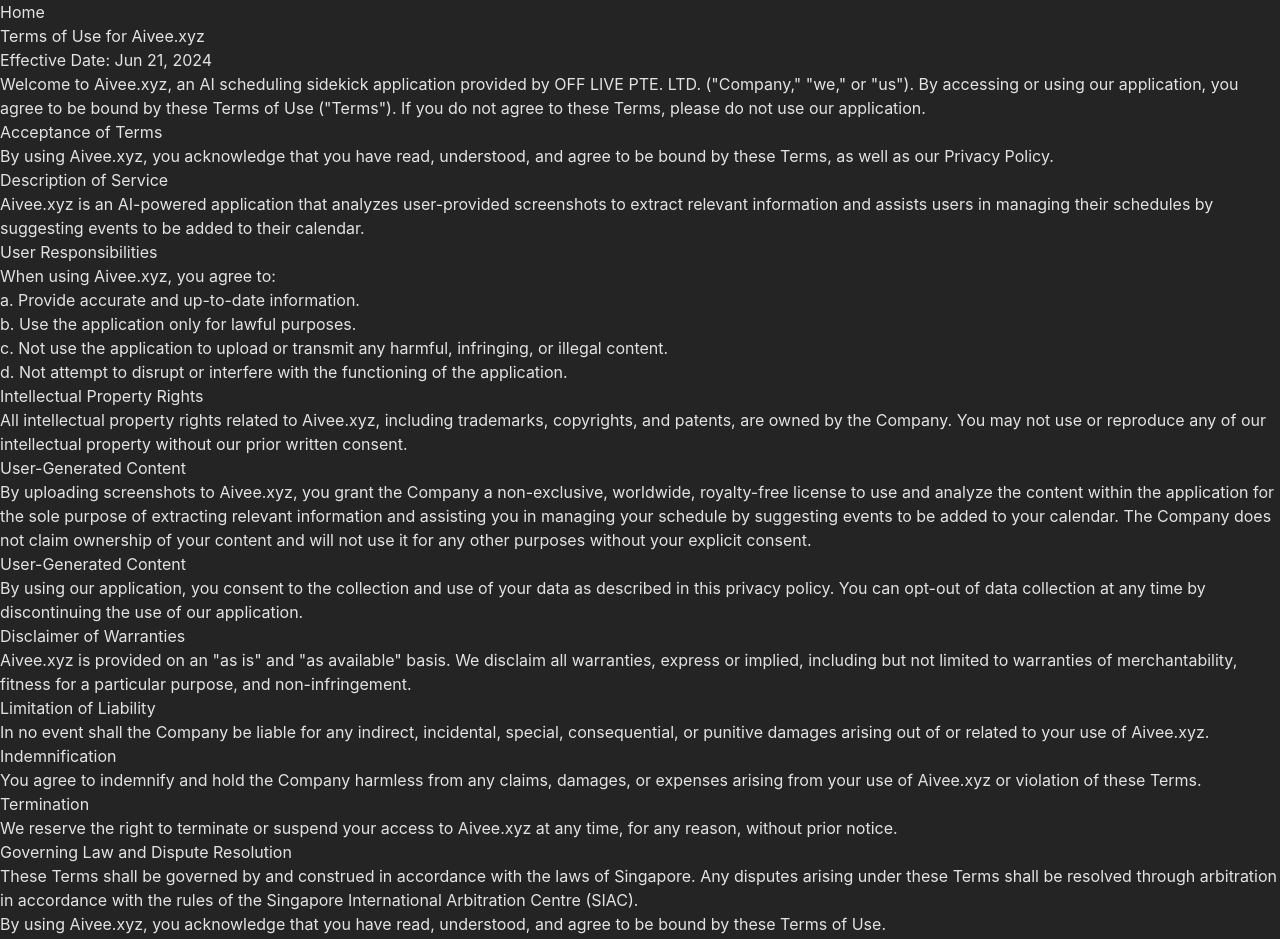
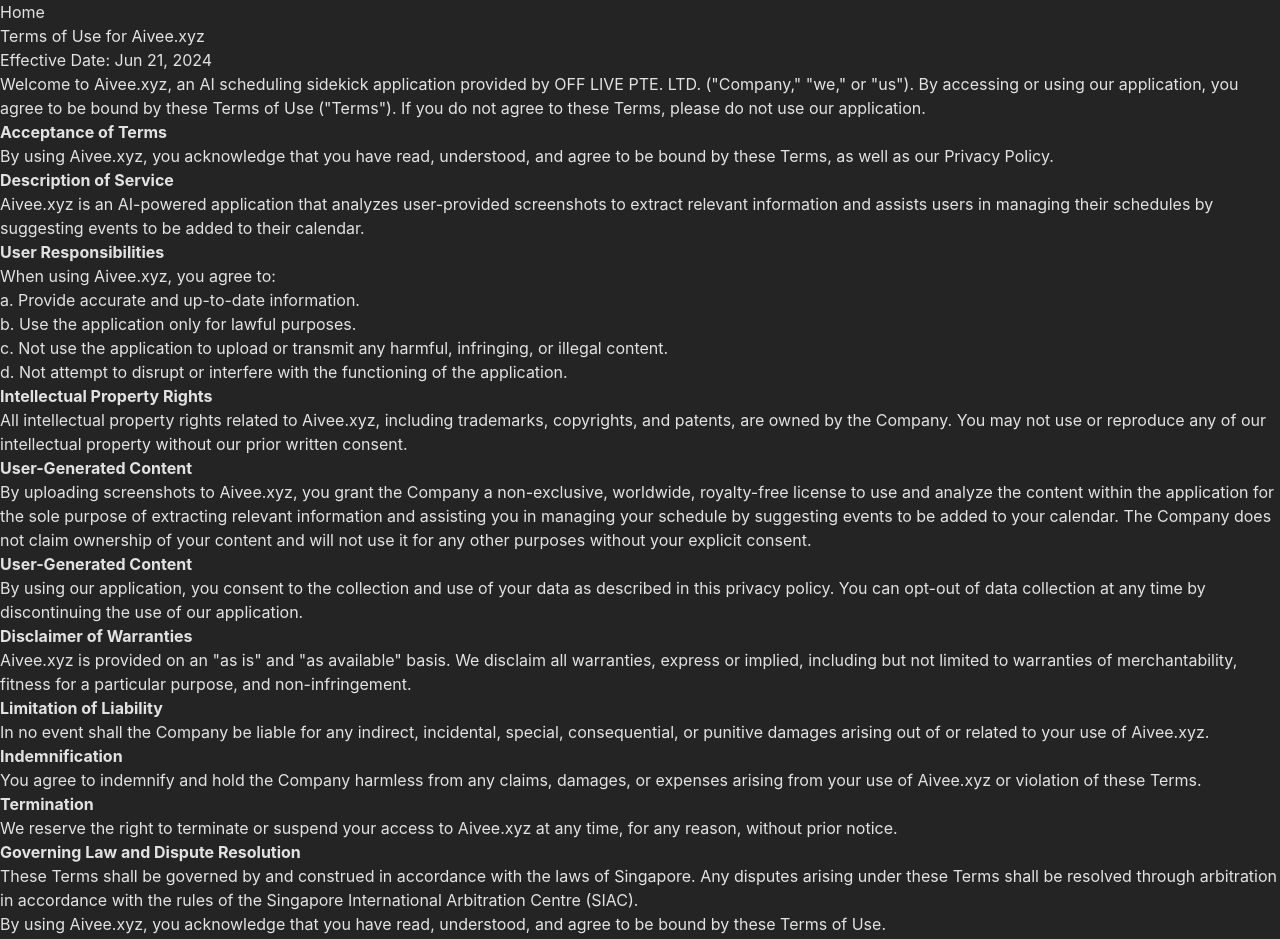
Before and after one commit to Off-Live/aivee-homepage, a React (Vite) app: page /terms-of-use in a window 1280 px wide. Shown: the top 939 px of the page. Built offline with nearby package versions, Linux system fonts and the light colour scheme.

Commit message:
text justify, highlight section

```diff
--- a/src/pages/Privacy.tsx
+++ b/src/pages/Privacy.tsx
@@ -11,7 +11,7 @@
           <section className="justify-center self-center mt-20 max-w-full w-[1291px] max-md:mt-10">
             <div className="flex gap-5 max-md:flex-col max-md:gap-0">
               <div className="flex flex-col ml-5 max-md:ml-0 max-md:w-full">
-                <div className="flex flex-col self-stretch my-auto max-md:mt-10 max-md:max-w-full max-sm:text-center">
+                <div className="flex flex-col self-stretch my-auto max-md:mt-10 max-md:max-w-full text-justify">
                   <h3 className="text-4xl font-semibold text-emerald-200 max-md:max-w-full max-md:text-4xl">
                   Privacy Policy for Aivee.xyz
                   </h3>
@@ -20,12 +20,12 @@
                   Effective Date: Jun 21, 2024
                   </p>
 
-                  <p className="mt-5 text-xl font-medium max-md:max-w-full max-md:text-xl">
+                  <p className="mt-5 text-base font-medium max-md:max-w-full max-md:text-base">
                   At OFF LIVE PTE. LTD., we are committed to protecting your privacy and ensuring the security of your personal information. This privacy policy explains how we collect, use, and store your data when you use our AI scheduling sidekick application.
                   </p>
 
                   <p className="mt-5 text-base font-medium max-md:max-w-full max-md:text-base">
-                    Data Collection
+                    <strong>Data Collection</strong>
                     <ol>
                         <li>1. Screenshots: When you upload screenshots to our application, we collect and analyze them using artificial intelligence to create events in your calendar. These screenshots may contain personal information.</li>
                         <li>2. Contact Information: When you sign in to our application using your Google account, we collect your contact information for Google API, including your name and email address.</li>
@@ -33,49 +33,49 @@
                   </p>
 
                   <p className="mt-5 text-base font-medium max-md:max-w-full max-md:text-base">
-                  Data Use
+                  <strong>Data Use</strong>
                     <p>
                     We use the collected data solely for the purpose of providing and improving our service. The screenshots are analyzed by our AI algorithms to extract relevant information and create events in your calendar. We do not use your data for any other purposes or share it with third parties without your explicit consent.
                     </p>
                   </p>
 
                   <p className="mt-5 text-base font-medium max-md:max-w-full max-md:text-base">
-                  Data Security
+                  <strong>Data Security</strong>
                     <p>
                     We take the security of your data seriously. All collected data is encrypted and stored securely on our servers. Access to your data is strictly limited to authorized personnel who need it to provide and maintain our service.
                     </p>
                   </p>
 
                   <p className="mt-5 text-base font-medium max-md:max-w-full max-md:text-base">
-                  Data Retention
+                  <strong>Data Retention</strong>
                     <p>
                     We retain your data only 90 days to provide our service and comply with legal obligations. You can request the deletion of your data at any time by contacting us at <a href="privacy@aivee.xyz" className="text-inherit">privacy@aivee.xyz</a>.
                     </p>
                   </p>
 
                   <p className="mt-5 text-base font-medium max-md:max-w-full max-md:text-base">
-                  User Control
+                  <strong>User Control</strong>
                     <p>
                     You have the right to access, edit, or delete your personal information at any time. You can manage your data directly within the application or by contacting us at <a href="privacy@aivee.xyz" className="text-inherit">privacy@aivee.xyz</a>.
                     </p>
                   </p>
 
                   <p className="mt-5 text-base font-medium max-md:max-w-full max-md:text-base">
-                  Consent and Opt-Out
+                  <strong>Consent and Opt-Out</strong>
                     <p>
                     By using our application, you consent to the collection and use of your data as described in this privacy policy. You can opt-out of data collection at any time by discontinuing the use of our application.
                     </p>
                   </p>
 
                   <p className="mt-5 text-base font-medium max-md:max-w-full max-md:text-base">
-                  Updates to Privacy Policy
+                  <strong>Updates to Privacy Policy</strong>
                     <p>
                     We may update this privacy policy from time to time. We will notify you of any significant changes via email or through the application.
                     </p>
                   </p>
 
                   <p className="mt-5 text-base font-medium max-md:max-w-full max-md:text-base">
-                  Contact Us
+                  <strong>Contact Us</strong>
                     <p>
                     If you have any questions or concerns about our privacy policy or the handling of your data, please contact us at <a href="privacy@aivee.xyz" className="text-inherit">privacy@aivee.xyz</a>.
                     </p>
--- a/src/pages/Terms.tsx
+++ b/src/pages/Terms.tsx
@@ -11,7 +11,7 @@
           <section className="justify-center self-center mt-20 max-w-full w-[1291px] max-md:mt-10">
             <div className="flex gap-5 max-md:flex-col max-md:gap-0">
               <div className="flex flex-col ml-5 max-md:ml-0 max-md:w-full">
-                <div className="flex flex-col self-stretch my-auto max-md:mt-10 max-md:max-w-full max-sm:text-center">
+                <div className="flex flex-col self-stretch my-auto max-md:mt-10 max-md:max-w-full text-justify">
                   <h3 className="text-4xl font-semibold text-emerald-200 max-md:max-w-full max-md:text-4xl">
                   Terms of Use for Aivee.xyz
                   </h3>
@@ -20,24 +20,24 @@
                   Effective Date: Jun 21, 2024
                   </p>
 
-                  <p className="mt-5 text-xl font-medium max-md:max-w-full max-md:text-xl">
+                  <p className="mt-5 text-base font-medium max-md:max-w-full max-md:text-base">
                   Welcome to Aivee.xyz, an AI scheduling sidekick application provided by OFF LIVE PTE. LTD. ("Company," "we," or "us"). By accessing or using our application, you agree to be bound by these Terms of Use ("Terms"). If you do not agree to these Terms, please do not use our application.
                   </p>
 
                   <p className="mt-5 text-base font-medium max-md:max-w-full max-md:text-base">
-                  Acceptance of Terms
+                  <strong>Acceptance of Terms</strong>
                     <p>By using Aivee.xyz, you acknowledge that you have read, understood, and agree to be bound by these Terms, as well as our Privacy Policy.</p>
                   </p>
 
                   <p className="mt-5 text-base font-medium max-md:max-w-full max-md:text-base">
-                  Description of Service
+                  <strong>Description of Service</strong>
                     <p>
                     Aivee.xyz is an AI-powered application that analyzes user-provided screenshots to extract relevant information and assists users in managing their schedules by suggesting events to be added to their calendar.
                     </p>
                   </p>
 
                   <p className="mt-5 text-base font-medium max-md:max-w-full max-md:text-base">
-                  User Responsibilities
+                  <strong>User Responsibilities</strong>
                     <p>
                     When using Aivee.xyz, you agree to:
                     <ul>
@@ -50,56 +50,56 @@
                   </p>
 
                   <p className="mt-5 text-base font-medium max-md:max-w-full max-md:text-base">
-                  Intellectual Property Rights
+                  <strong>Intellectual Property Rights</strong>
                     <p>
                     All intellectual property rights related to Aivee.xyz, including trademarks, copyrights, and patents, are owned by the Company. You may not use or reproduce any of our intellectual property without our prior written consent.
                     </p>
                   </p>
 
                   <p className="mt-5 text-base font-medium max-md:max-w-full max-md:text-base">
-                  User-Generated Content
+                  <strong>User-Generated Content</strong>
                     <p>
                     By uploading screenshots to Aivee.xyz, you grant the Company a non-exclusive, worldwide, royalty-free license to use and analyze the content within the application for the sole purpose of extracting relevant information and assisting you in managing your schedule by suggesting events to be added to your calendar. The Company does not claim ownership of your content and will not use it for any other purposes without your explicit consent.
                     </p>
                   </p>
 
                   <p className="mt-5 text-base font-medium max-md:max-w-full max-md:text-base">
-                  User-Generated Content
+                  <strong>User-Generated Content</strong>
                     <p>
                     By using our application, you consent to the collection and use of your data as described in this privacy policy. You can opt-out of data collection at any time by discontinuing the use of our application.
                     </p>
                   </p>
 
                   <p className="mt-5 text-base font-medium max-md:max-w-full max-md:text-base">
-                  Disclaimer of Warranties
+                  <strong>Disclaimer of Warranties</strong>
                     <p>
                     Aivee.xyz is provided on an "as is" and "as available" basis. We disclaim all warranties, express or implied, including but not limited to warranties of merchantability, fitness for a particular purpose, and non-infringement.
                     </p>
                   </p>
 
                   <p className="mt-5 text-base font-medium max-md:max-w-full max-md:text-base">
-                  Limitation of Liability
+                  <strong>Limitation of Liability</strong>
                     <p>
                     In no event shall the Company be liable for any indirect, incidental, special, consequential, or punitive damages arising out of or related to your use of Aivee.xyz.
                     </p>
                   </p>
 
                   <p className="mt-5 text-base font-medium max-md:max-w-full max-md:text-base">
-                  Indemnification
+                  <strong>Indemnification</strong>
                     <p>
                     You agree to indemnify and hold the Company harmless from any claims, damages, or expenses arising from your use of Aivee.xyz or violation of these Terms.
                     </p>
                   </p>
 
                   <p className="mt-5 text-base font-medium max-md:max-w-full max-md:text-base">
-                  Termination
+                  <strong>Termination</strong>
                     <p>
                     We reserve the right to terminate or suspend your access to Aivee.xyz at any time, for any reason, without prior notice.
                     </p>
                   </p>
 
                   <p className="mt-5 text-base font-medium max-md:max-w-full max-md:text-base">
-                  Governing Law and Dispute Resolution
+                  <strong>Governing Law and Dispute Resolution</strong>
                     <p>
                     These Terms shall be governed by and construed in accordance with the laws of Singapore. Any disputes arising under these Terms shall be resolved through arbitration in accordance with the rules of the Singapore International Arbitration Centre (SIAC).
                     </p>
```
